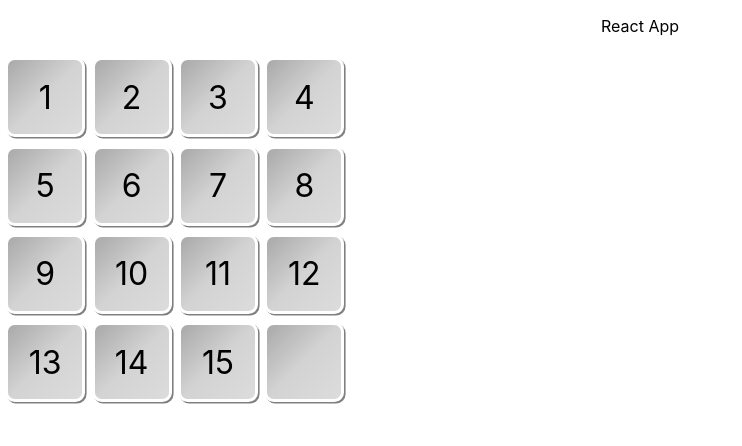
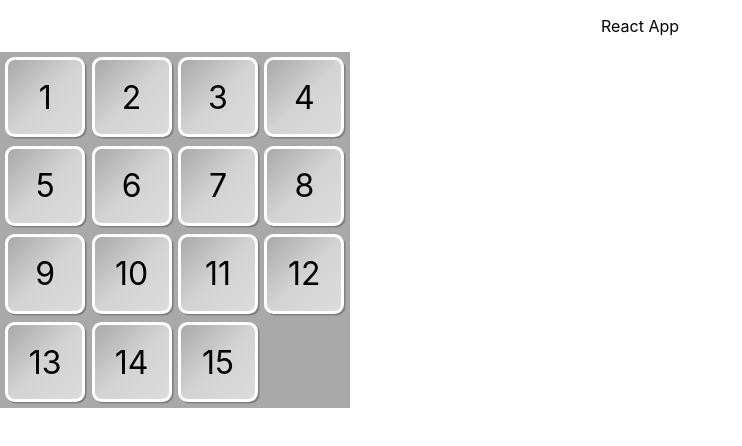
Before and after one commit to b-lukaszuk/fifteen_puzzle_game, a React (Create React App) app in the folder my-app/: page / in a window 1280 px wide. Shown: the top 446 px of the page, without its empty margins (0-742 px from the left). Built offline with nearby package versions, Linux system fonts and the light colour scheme.

Commit message:
kosmetyka, poprawiono wyglad pustego kwadratu

```diff
--- a/my-app/src/conteners/GameBoard.css
+++ b/my-app/src/conteners/GameBoard.css
@@ -15,3 +15,15 @@ td {
   margin: 0.1em;
   background-image: linear-gradient(to bottom right, darkgray, lightgray, gainsboro);
 }
+
+.empty {
+  background-color: darkgray;
+  border: none;
+  box-sizing: none;
+  box-shadow: none;
+  background-image: none;
+}
+
+table {
+    background-color: darkgray;
+}
--- a/my-app/src/conteners/GameItem.tsx
+++ b/my-app/src/conteners/GameItem.tsx
@@ -11,7 +11,8 @@ const GameItem: React.FC<Props> = (props) => {
     const fieldIn: Field = props.field;
     const onClickIn: Function = props.onClick;
     return (
-        <td onClick={() => { onClickIn(fieldIn.getVal()) }}>
+        <td onClick={() => { onClickIn(fieldIn.getVal()) }}
+            className={[fieldIn.getVal() === 16 ? 'empty' : ''].join(" ")}>
             {fieldIn.toString()}
         </td>
     )
```
